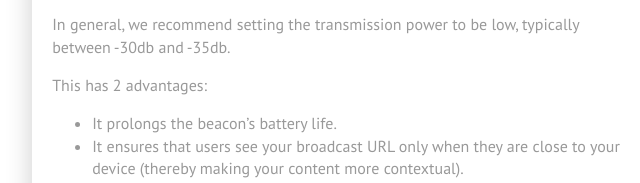
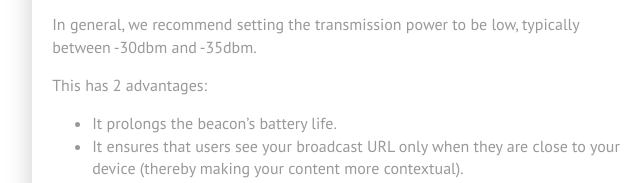
Before and after one commit to google/physical-web, a plain HTML site: page get-started.html in a window 1280 px wide. Shown: the part 1479-1662 px from the top of the page, 433-1073 px from the left. Drawn offline with Linux system fonts and the light colour scheme.

Commit message:
db -> dbm

```diff
--- a/get-started.html
+++ b/get-started.html
@@ -95,7 +95,7 @@
   <h2>
 <a id="transmission-power" class="anchor" href="#transmission-power" aria-hidden="true"><span class="octicon octicon-link"></span></a>Transmission Power</h2>
   <p>Beacons can vary their transmission power, typically from -40dbm to +4dbm. Note that power is a rough proxy for the transmission distance, which is ultimately a function of beacon antenna, phone antenna, beacon placement, and more. Our suggestions below are therefore rough guidelines.</p>
-  <p>In general, we recommend setting the transmission power to be low, typically between -30db and -35db.</p>
+  <p>In general, we recommend setting the transmission power to be low, typically between -30dbm and -35dbm.</p>
   <p>This has 2 advantages:</p>
   <ul>
     <li>It prolongs the beacon’s battery life. </li>
```
